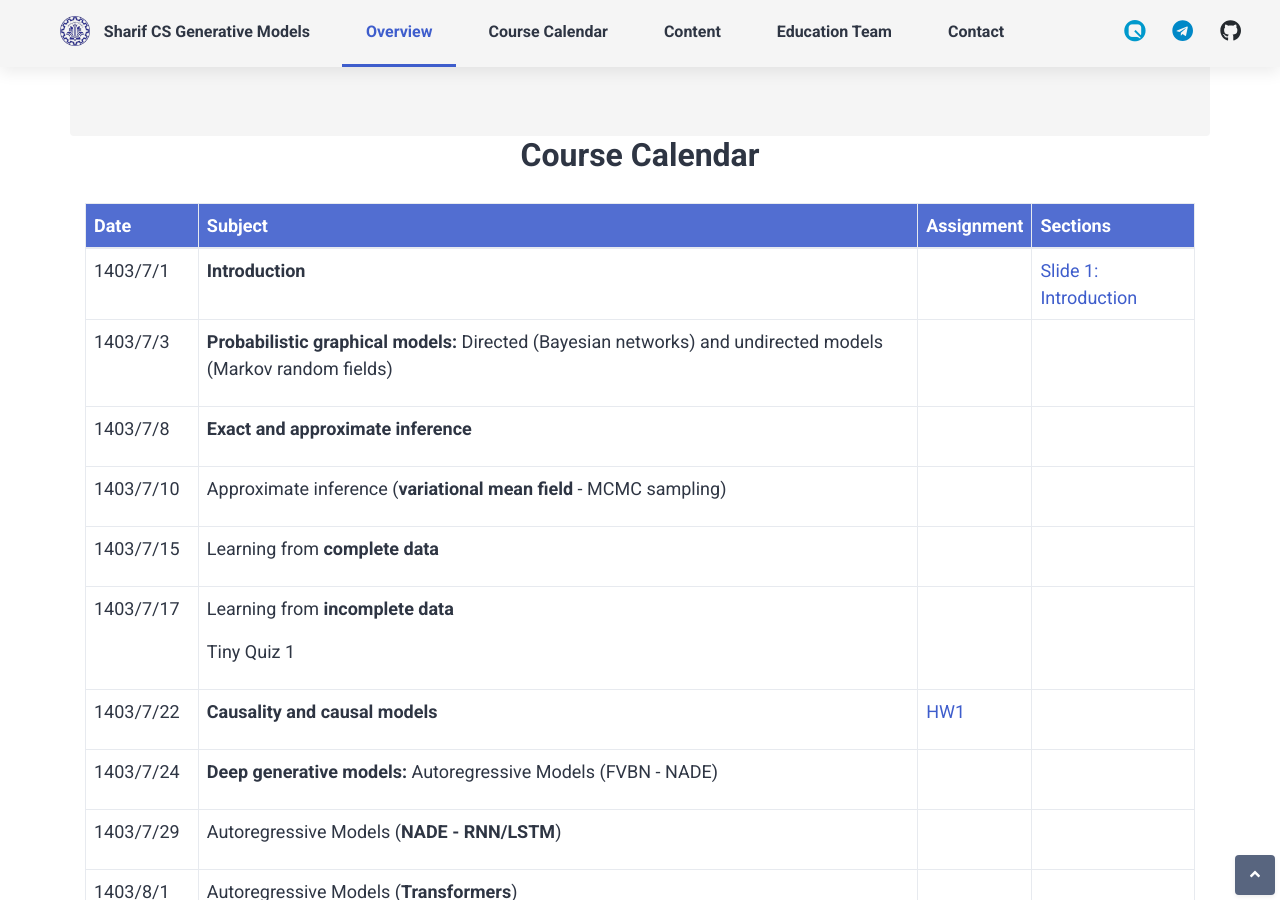
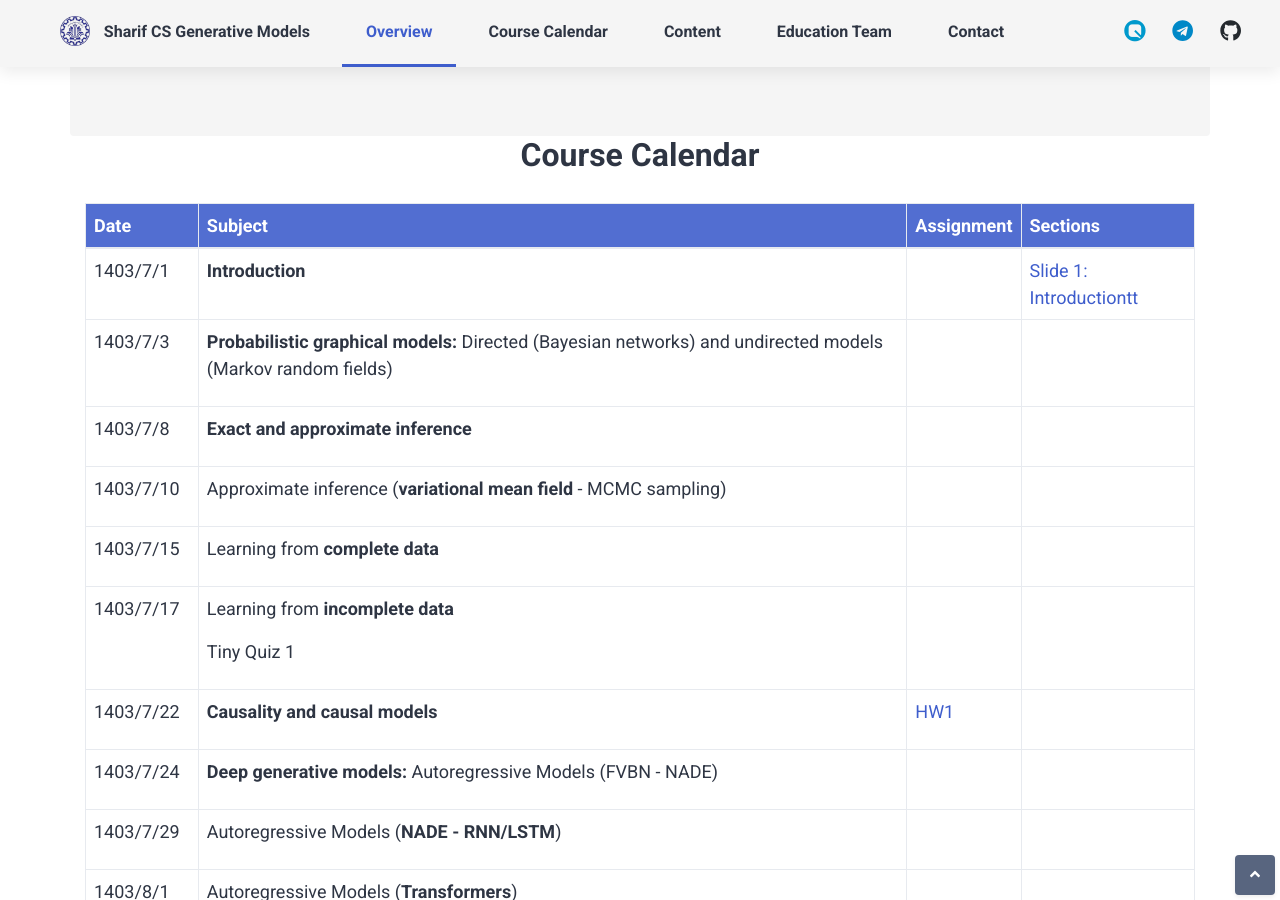
Before and after one commit to Sharif-CS-GenerativeModels/Sharif-CS-GenerativeModels.github.io, a Jekyll site: the page built from index.html, in a window 1280 px wide and 900 px high, scrolled down 838 px. Built offline with Jekyll 4.4.1, drawn with Linux system fonts in a browser that asks for light colours; some web fonts are replaced; comment, search, counter and statistics services are not loaded.

Commit message:
Update calendar.yml

```diff
--- a/_data/calendar.yml
+++ b/_data/calendar.yml
@@ -3,7 +3,7 @@
     - "**Introduction**"
   assignment: []
   sections:
-    - title: "Slide 1: Introduction"
+    - title: "Slide 1: Introductiontt"
       link: "https://github.com/Sharif-CS-GenerativeModels/Sharif-CS-GenerativeModels.github.io/raw/refs/heads/main/assets/slides/Introduction.pptx"
   color: ""
 
```
